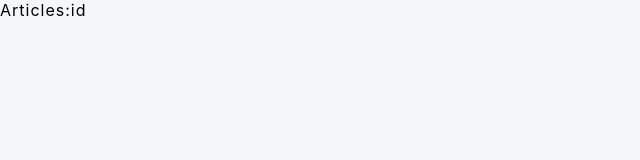
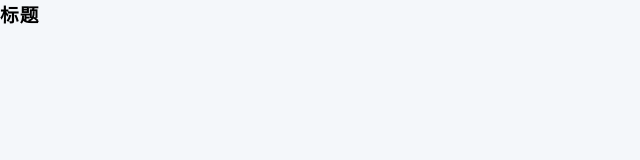
Before and after one commit to hy689/next-blog, a Next.js app: page /article/1 in a window 1280 px wide. Shown: the top 160 px of the page, without its empty margins (0-640 px from the left). Built offline with nearby package versions, Linux system fonts and the light colour scheme.

Commit message:
markdown 代码高亮

```diff
--- a/package.json
+++ b/package.json
@@ -12,10 +12,10 @@
     "antd": "^5.5.2",
     "axios": "^1.4.0",
     "dayjs": "^1.11.8",
-    "highlight.js": "^11.8.0",
-    "marked": "^5.1.0",
     "next": "13.3.1",
     "react": "18.2.0",
-    "react-dom": "18.2.0"
+    "react-dom": "18.2.0",
+    "react-markdown": "^8.0.7",
+    "react-syntax-highlighter": "^15.5.0"
   }
 }
--- a/pages/article/[id].jsx
+++ b/pages/article/[id].jsx
@@ -1,7 +1,11 @@
+import React from 'react'
+import Markdown from './components/markdown'
+
+const markdown = `### 标题`
 export default function Article() {
   return (
     <>
-      Articles:id
+      <Markdown markdown={markdown} />
     </>
   )
 }
--- a/pages/article/components/markdown.jsx
+++ b/pages/article/components/markdown.jsx
@@ -1,28 +1,31 @@
-import React, { useState, useEffect } from 'react';
-import marked from 'marked';
-import hljs from 'highlight.js';
+import React from 'react'
+import ReactDom from 'react-dom'
+import ReactMarkdown from 'react-markdown'
+import { Prism as SyntaxHighlighter } from 'react-syntax-highlighter'
+import { atomDark } from 'react-syntax-highlighter/dist/cjs/styles/prism'
 
-function Markdown({ markdown }) {
-  const [html, setHtml] = useState('');
-
-  useEffect(() => {
-    // 将 markdown 转化为 html
-    const renderer = new marked.Renderer();
-    renderer.code = (code, language) => {
-      const validLang = hljs.getLanguage(language) ? language : 'plaintext';
-      const highlighted = hljs.highlight(validLang, code).value;
-      return `<pre><code class="hljs ${validLang}">${highlighted}</code></pre>`;
-    };
-    marked.setOptions({
-      renderer,
-      highlight: () => {},
-    });
-    const html = marked(markdown);
-
-    setHtml(html);
-  }, [markdown]);
-
-  return <div dangerouslySetInnerHTML={{ __html: html }} />;
+export default function Markdown({markdown}) {
+  return (
+    <>
+      <ReactMarkdown
+        children={markdown}
+        components={{
+          code({ node, inline, className, children, ...props }) {
+            return !inline && match ? (
+              <SyntaxHighlighter
+                children={String(children).replace(/\n$/, '')}
+                style={atomDark}
+                PreTag="div"
+                {...props}
+              />
+            ) : (
+              <code className={className} {...props}>
+                {children}
+              </code>
+            )
+          },
+        }}
+      />
+    </>
+  )
 }
-
-export default Markdown;
```
Also changed, not shown: 1 other file (tests, documents, lock files or other folders).
